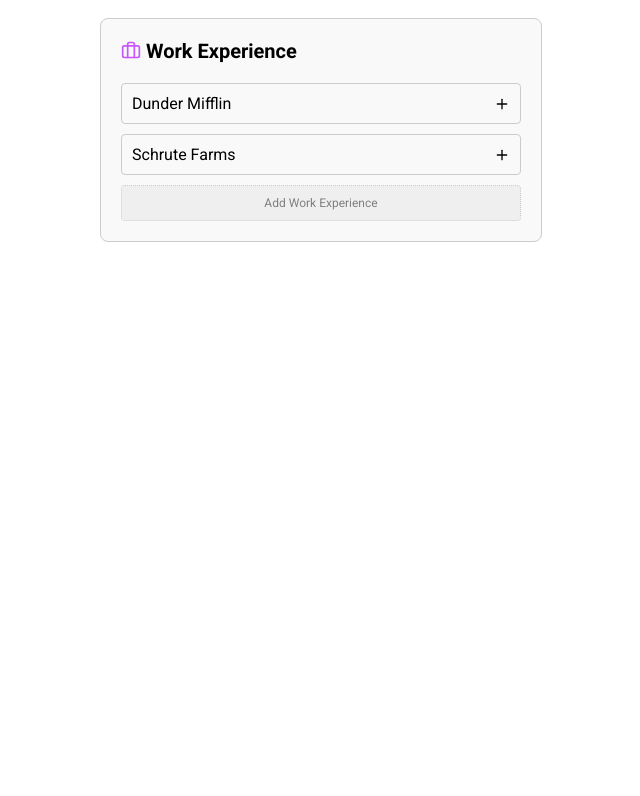
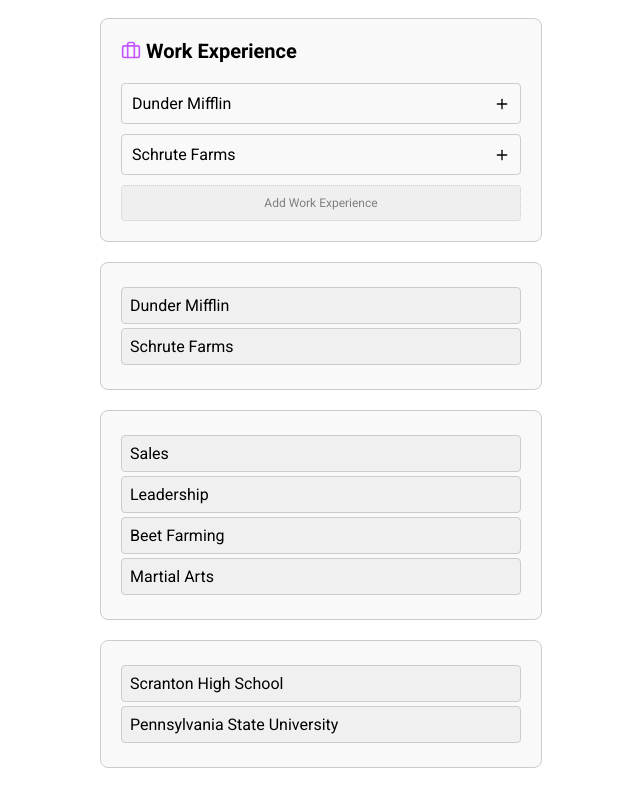
Before and after one commit to morrowdavidson/cv-creator, a React (Vite) app: page / in a window 1280 px wide. Shown: the part 1154-1950 px from the top of the page, without its empty margins (84-724 px from the left). Before the commit the page ends 1424 px from the top, so only its background shows below. Built offline with nearby package versions, Linux system fonts and the light colour scheme; the HTML template or start-up script is replaced by a standard one.

Commit message:
Add sortable functionality to CV forms and update data structure for skills, education, and work entries

```diff
--- a/package.json
+++ b/package.json
@@ -11,6 +11,7 @@
     "preview": "vite preview"
   },
   "dependencies": {
+    "@dnd-kit/sortable": "^8.0.0",
     "feather-icons": "^4.29.2",
     "react": "^18.3.1",
     "react-dom": "^18.3.1",
--- /dev/null
+++ b/src/components/cv-form/SortableItem.jsx
@@ -0,0 +1,27 @@
+import React from 'react';
+import { useSortable } from '@dnd-kit/sortable';
+import { CSS } from '@dnd-kit/utilities';
+
+function SortableItem({ id, name }) {
+  const { attributes, listeners, setNodeRef, transform, transition } =
+    useSortable({ id });
+
+  const style = {
+    transform: CSS.Transform.toString(transform),
+    transition,
+    padding: '8px',
+    margin: '4px 0',
+    backgroundColor: '#f0f0f0',
+    border: '1px solid #ccc',
+    borderRadius: '4px',
+    cursor: 'grab',
+  };
+
+  return (
+    <div ref={setNodeRef} style={style} {...attributes} {...listeners}>
+      {name}
+    </div>
+  );
+}
+
+export default SortableItem;
--- a/src/components/cv-form/cv-form.jsx
+++ b/src/components/cv-form/cv-form.jsx
@@ -7,6 +7,7 @@ import Skills from './skills-form';
 import { SectionWrapper } from './CommonStyles';
 import feather from 'feather-icons';
 import { useEffect } from 'react';
+import Sortable from './sortable';
 
 const Header = styled.h2`
   font-family: 'Roboto', sans-serif;
@@ -76,6 +77,16 @@ function CvForm({
         </Header>
         <WorkForm workList={workList} setWorkList={setWorkList} />
       </SectionWrapper>
+
+      <SectionWrapper>
+        <Sortable list={workList} setList={setWorkList} />
+      </SectionWrapper>
+      <SectionWrapper>
+        <Sortable list={skillList} setList={setSkillList} />
+      </SectionWrapper>
+      <SectionWrapper>
+        <Sortable list={educationList} setList={setEducationList} />
+      </SectionWrapper>
     </>
   );
 }
--- a/src/components/cv-form/education-form.jsx
+++ b/src/components/cv-form/education-form.jsx
@@ -14,7 +14,13 @@ function EducationForm({ educationList, setEducationList }) {
 
   function handleAddEducation() {
     // Create a new education entry
-    const newEducation = { school: '', degree: '', year: '', isOpen: true };
+    const newEducation = {
+      id: Date.now(),
+      name: '',
+      degree: '',
+      year: '',
+      isOpen: true,
+    };
 
     // Create a new array with the existing educationList and the new entry
     const updatedEducationList = [...educationList, newEducation];
@@ -38,17 +44,15 @@ function EducationForm({ educationList, setEducationList }) {
       {educationList.map((education, index) => (
         <div key={index}>
           <Accordion
-            title={
-              education.school ? education.school : `Education #${index + 1}`
-            }
+            title={education.name ? education.name : `Education #${index + 1}`}
             openState={education.isOpen}
           >
             <Label htmlFor={`school-${index}`}>School</Label>
             <Input
               type="text"
               id={`school-${index}`}
-              name="school"
-              value={education.school}
+              name="name"
+              value={education.name}
               onChange={(event) => handleInputChange(index, event)}
             />
             <Label htmlFor={`degree-${index}`}>Degree</Label>
--- a/src/components/cv-form/skills-form.jsx
+++ b/src/components/cv-form/skills-form.jsx
@@ -19,7 +19,7 @@ function Skills({ skillList, setSkillList }) {
 
   function handleAddSkill() {
     // Create a new skill entry
-    const newSkill = { skill: '' };
+    const newSkill = { id: Date.now(), name: '' };
 
     // Create a new array with the existing skillList and the new entry
     const updatedSkillList = [...skillList, newSkill];
@@ -44,9 +44,9 @@ function Skills({ skillList, setSkillList }) {
         <Form key={index}>
           <SmallInput
             type="text"
-            name="skill"
+            name="name"
             placeholder="Skill"
-            value={skill.skill}
+            value={skill.name}
             onChange={(event) => handleInputChange(index, event)}
           />
           <IconButton type="button" onClick={() => handleDeleteSkill(index)}>
--- /dev/null
+++ b/src/components/cv-form/sortable.jsx
@@ -0,0 +1,57 @@
+import React from 'react';
+import {
+  DndContext,
+  closestCenter,
+  KeyboardSensor,
+  PointerSensor,
+  useSensor,
+  useSensors,
+} from '@dnd-kit/core';
+import {
+  arrayMove,
+  SortableContext,
+  sortableKeyboardCoordinates,
+  verticalListSortingStrategy,
+} from '@dnd-kit/sortable';
+
+import SortableItem from './SortableItem';
+
+function Sortable({ list, setList }) {
+  const sensors = useSensors(
+    useSensor(PointerSensor),
+    useSensor(KeyboardSensor, {
+      coordinateGetter: sortableKeyboardCoordinates,
+    })
+  );
+
+  const handleDragEnd = (event) => {
+    const { active, over } = event;
+
+    if (active.id !== over.id) {
+      setList((items) => {
+        const oldIndex = items.findIndex((item) => item.id === active.id);
+        const newIndex = items.findIndex((item) => item.id === over.id);
+
+        return arrayMove(items, oldIndex, newIndex);
+      });
+    }
+  };
+
+  return (
+    <>
+      <DndContext
+        sensors={sensors}
+        collisionDetection={closestCenter}
+        onDragEnd={handleDragEnd}
+      >
+        <SortableContext items={list} strategy={verticalListSortingStrategy}>
+          {list.map((item) => (
+            <SortableItem key={item.id} id={item.id} name={item.name} />
+          ))}
+        </SortableContext>
+      </DndContext>
+    </>
+  );
+}
+
+export default Sortable;
--- a/src/components/cv-form/work-form.jsx
+++ b/src/components/cv-form/work-form.jsx
@@ -37,7 +37,8 @@ function WorkForm({ workList, setWorkList }) {
   function handleAddWork() {
     // Create a new work entry
     const newWork = {
-      company: '',
+      id: Date.now(),
+      name: '',
       title: '',
       date: '',
       description: '',
@@ -67,14 +68,14 @@ function WorkForm({ workList, setWorkList }) {
         <div key={index}>
           <Accordion
             openState={work.isOpen}
-            title={work.company ? work.company : `Work Experience ${index + 1}`}
+            title={work.name ? work.name : `Work Experience ${index + 1}`}
           >
             <Label htmlFor={`company-${index}`}>Company Name</Label>
             <Input
               type="text"
               id={`company-${index}`}
-              name="company"
-              value={work.company}
+              name="name"
+              value={work.name}
               onChange={(event) => handleInputChange(index, event)}
             />
             <Label htmlFor={`title-${index}`}>Title</Label>
--- a/src/components/cv-print/cv-print.jsx
+++ b/src/components/cv-print/cv-print.jsx
@@ -47,7 +47,7 @@ function CvPrint({
                     <Heading2>Education</Heading2>
                     {educationList.map((education, index) => (
                       <InnerSection key={index}>
-                        <Paragraph>{education.school}</Paragraph>
+                        <Paragraph>{education.name}</Paragraph>
                         <Paragraph>
                           <b>{education.degree}</b>{' '}
                         </Paragraph>
@@ -62,7 +62,7 @@ function CvPrint({
                     <Heading2>Skills</Heading2>
                     <UnorderedList>
                       {skillList.map((skill, index) => (
-                        <li key={index}>{skill.skill}</li>
+                        <li key={index}>{skill.name}</li>
                       ))}
                     </UnorderedList>
                   </Section>
@@ -86,7 +86,7 @@ function CvPrint({
                         <Paragraph>{work.date}</Paragraph>
                         <Paragraph>
                           <b>{work.title} </b>
-                          {work.company}
+                          {work.name}
                         </Paragraph>
                         <Paragraph
                           dangerouslySetInnerHTML={{
--- a/src/data/dwightsInfo.js
+++ b/src/data/dwightsInfo.js
@@ -8,19 +8,21 @@ const dwightInfo = {
   },
   educationList: [
     {
-      school: 'Scranton High School',
+      name: 'Scranton High School',
       degree: 'High School Diploma',
       year: '1993',
+      id: 8,
     },
     {
-      school: 'Pennsylvania State University',
+      name: 'Pennsylvania State University',
       degree: 'Bachelor of Business Administration',
       year: '1997',
+      id: 7,
     },
   ],
   workList: [
     {
-      company: 'Dunder Mifflin',
+      name: 'Dunder Mifflin',
       title: 'Assistant to the Regional Manager',
       date: '2001-Present',
       description: `
@@ -32,9 +34,10 @@ const dwightInfo = {
           <li>Maintained strong relationships with key clients, resulting in high client retention rates and repeat business.</li>
         </ul>
       `,
+      id: 6,
     },
     {
-      company: 'Schrute Farms',
+      name: 'Schrute Farms',
       title: 'Owner',
       date: '1997-Present',
       description: `
@@ -44,13 +47,17 @@ const dwightInfo = {
           <li>Expanded the farm's operations by acquiring additional land and diversifying crop production, leading to increased revenue and business growth.</li>
         </ul>
       `,
+      id: 5,
     },
   ],
   skillList: [
-    { skill: 'Sales' },
-    { skill: 'Leadership' },
-    { skill: 'Beet Farming' },
-    { skill: 'Martial Arts' },
+    { name: 'Sales', id: 1 },
+
+    { name: 'Leadership', id: 2 },
+
+    { name: 'Beet Farming', id: 3 },
+
+    { name: 'Martial Arts', id: 4 },
   ],
 };
 
```
Also changed, not shown: 1 other file (tests, documents, lock files or other folders).
